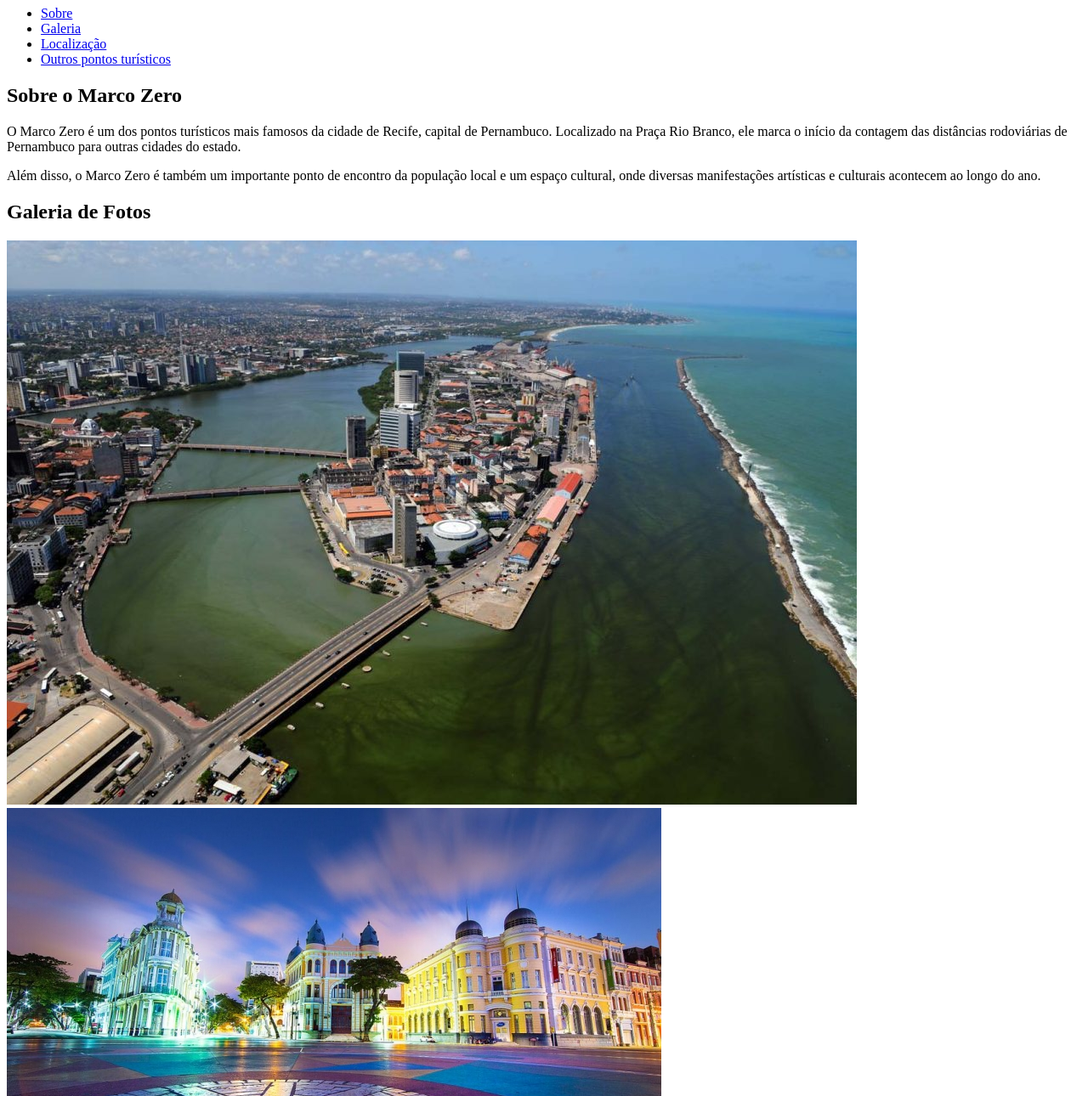
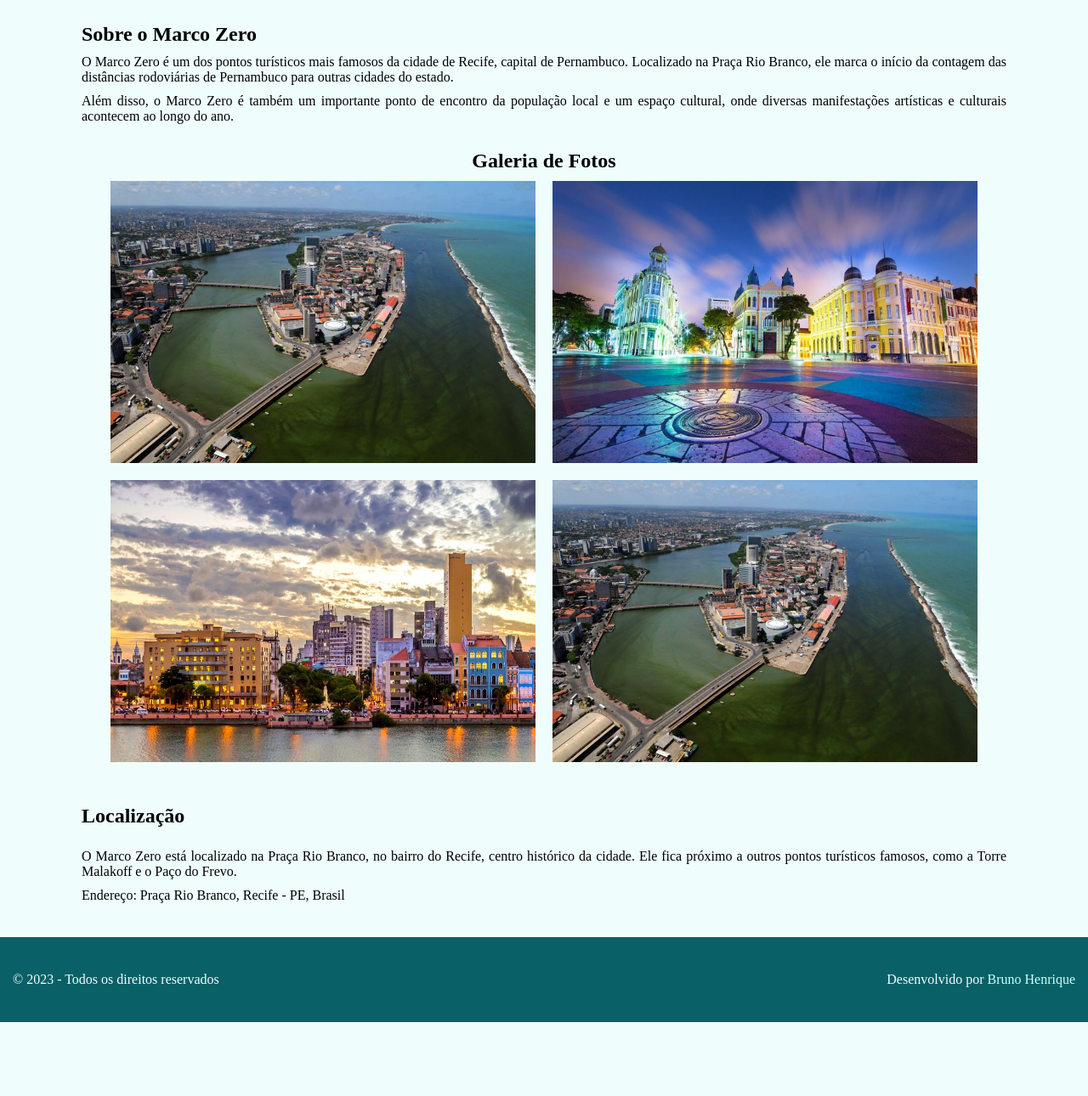
Before and after one commit to brunonavarone/Proz, a plain HTML site: page Atividades_CodePark/Aprender_como_criar_uma_pagina_por_completo_utilizando_HTML/index.html in a window 1280 px wide. Shown: the part 73-1363 px from the top of the page at 85% size. After the commit the page ends 1276 px from the top, so only its background shows below. Drawn offline with Linux system fonts and the light colour scheme.

Commit message:
upando as configuracoes da atividade

```diff
--- /dev/null
+++ b/Atividades_CodePark/Aprender_como_criar_uma_pagina_por_completo_utilizando_HTML/css/style.css
@@ -0,0 +1,138 @@
+*{
+    margin: 0px;
+    padding: 0px;
+    box-sizing: border-box;
+}
+
+:root{
+    --cor_050: #effefd;
+    --cor_100: #c7fffb;
+    --cor_200: #8ffff8;
+    --cor_300: #4ff9f3;
+    --cor_400: #1ce5e5;
+    --cor_500: #03d0d3;
+    --cor_600: #009ca2;
+    --cor_700: #047b81;
+    --cor_800: #096066;
+    --cor_900: #0d5054;
+    --cor_950: #002e33;
+}
+
+body{
+    background-color: var(--cor_050);
+
+}
+
+main{
+    display: flex;
+    flex-direction: column;
+    align-items: center;
+    gap: 30px;
+
+}
+
+section{
+    display: flex;
+    width: 85%;
+    flex-direction: column;
+    /* border: solid 2px black; */
+}
+
+#galeria{
+     display: flex;
+     align-items: center;
+}
+
+#sobre :nth-child(1){
+
+
+}
+
+#sobre p{
+    text-align: justify;
+}
+
+#localizacao :nth-child(1){
+    margin-bottom: 15px;
+
+}
+
+
+section p{
+    margin-top: 10px;
+    text-align: justify;
+}
+
+
+.container-galeria{
+    display: flex;
+    flex-direction: row;
+    justify-content: center;
+    flex-wrap: wrap;
+    margin-bottom: 10px;
+}
+
+.container-galeria img{
+    max-width: 500px;
+    margin: 10px;
+}
+
+header{
+    display: flex;
+    justify-content: space-between;
+    height: 70px;
+    background-color: var(--cor_700);
+    margin-bottom: 30px;
+}
+
+header h1{
+    color: var(--cor_050);
+    align-self: center;
+}
+
+nav{
+    display: flex;
+    align-items: end;
+}
+
+nav ul{
+    display: flex;
+    list-style: none;
+    gap: 12px;
+    margin-bottom: 5px;
+    margin-right: 10px;
+}
+
+nav ul li{
+    padding: 5px 10px;
+    border-radius: 3px;;
+    background-color: var(--cor_050);
+}
+
+nav ul a{
+    text-decoration: none;
+    font-size: 1.1rem;
+}
+
+footer{
+    display: flex;
+    justify-content: space-between;
+    align-items: center;
+    margin-top: 40px;
+    background-color: var(--cor_800);
+    height: 100px;
+    color: var(--cor_050);
+}
+
+footer a {
+    text-decoration: none;
+    color: var(--cor_100);
+}
+
+footer p:nth-child(1) {
+    margin-left: 15px;
+}
+
+footer p:nth-child(2) {
+    margin-right: 15px;
+}
--- a/Atividades_CodePark/Aprender_como_criar_uma_pagina_por_completo_utilizando_HTML/index.html
+++ b/Atividades_CodePark/Aprender_como_criar_uma_pagina_por_completo_utilizando_HTML/index.html
@@ -4,7 +4,8 @@
     <meta charset="UTF-8">
     <meta http-equiv="X-UA-Compatible" content="IE=edge">
     <meta name="viewport" content="width=device-width, initial-scale=1.0">
-  <title>Marco Zero - Recife</title>
+    <link rel="stylesheet" href="./css/style.css">
+    <title>Marco Zero - Recife</title>
 </head>
 <body>
   <header>
@@ -26,9 +27,12 @@
     </section>
     <section id="galeria">
         <h2>Galeria de Fotos</h2>
-        <img src="./imgs/recife_01.jpg" alt="">
-        <img src="./imgs/recife_02.jpg" alt="">
-        <img src="./imgs/recife_03.jpg" alt="">
+        <div class="container-galeria">
+          <img src="./imgs/recife_01.jpg" alt="">
+          <img src="./imgs/recife_02.jpg" alt="">
+          <img src="./imgs/recife_03.jpg" alt="">
+          <img src="./imgs/recife_01.jpg" alt="">
+        </div>
     </section>
     <section id="localizacao">
         <h2>Localização</h2>
```
Also changed, not shown: Atividades_CodePark/Aprender_como_criar_uma_pagina_por_completo_utilizando_HTML/pagina_02.html (+2 -1 lines).
